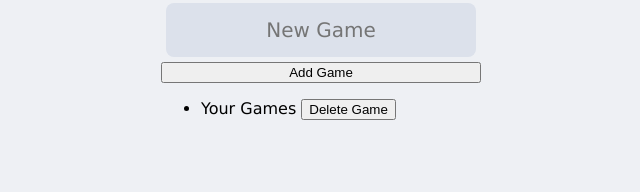
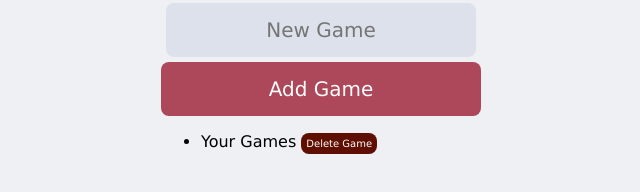
Before and after one commit to cltacker13/collections2.0, a plain HTML site: page public/index.html in a window 1280 px wide. Shown: the part 70-262 px from the top of the page, without its empty margins (319-959 px from the left). Drawn offline with Linux system fonts and the light colour scheme; no server answers.

Commit message:
fix selector type error and 2nd attempt to get key

```diff
--- a/public/index.css
+++ b/public/index.css
@@ -29,7 +29,7 @@ input {
     font-family: Verdana, sans-serif;
 }
 
-add-button {
+#add-button {
     color: #FDFDFD;
     background-color: #AC485A;
     border: 0;
@@ -40,7 +40,7 @@ add-button {
     font-family: Verdana, sans-serif;
 }
 
-delete-button {
+#delete-button {
     color: #FDFDFD;
     background-color: #5e0f01;
     border: 0;
--- a/public/index.js
+++ b/public/index.js
@@ -28,7 +28,7 @@ addButtonEl.addEventListener("click", function() {
 onValue(gamesInDB, function(snapshot) {
     let gamesArray = Object.entries(snapshot)
     console.log(gamesArray)
-    let gameListArray = Object.values(snapshot.val())
+    let gameListArray = snapshot.val()
     clearGameListEl()
     for (let i = 0; i < gameListArray.length; i++) {
         let currentGameName = gameListArray[i]
```
